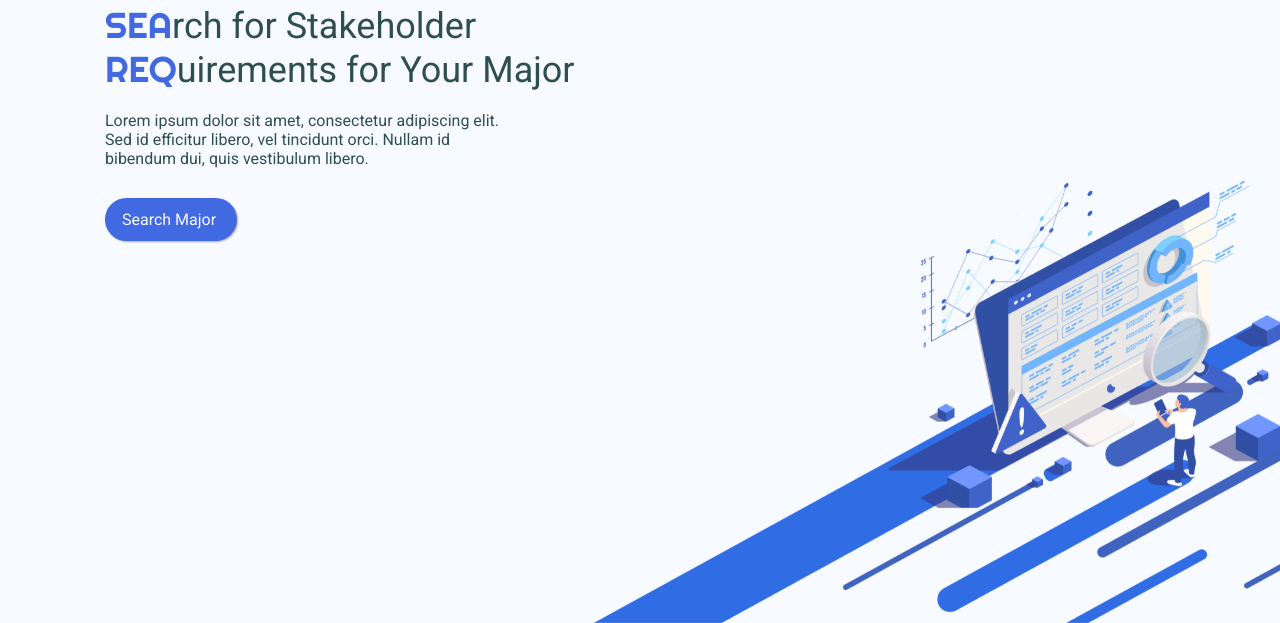
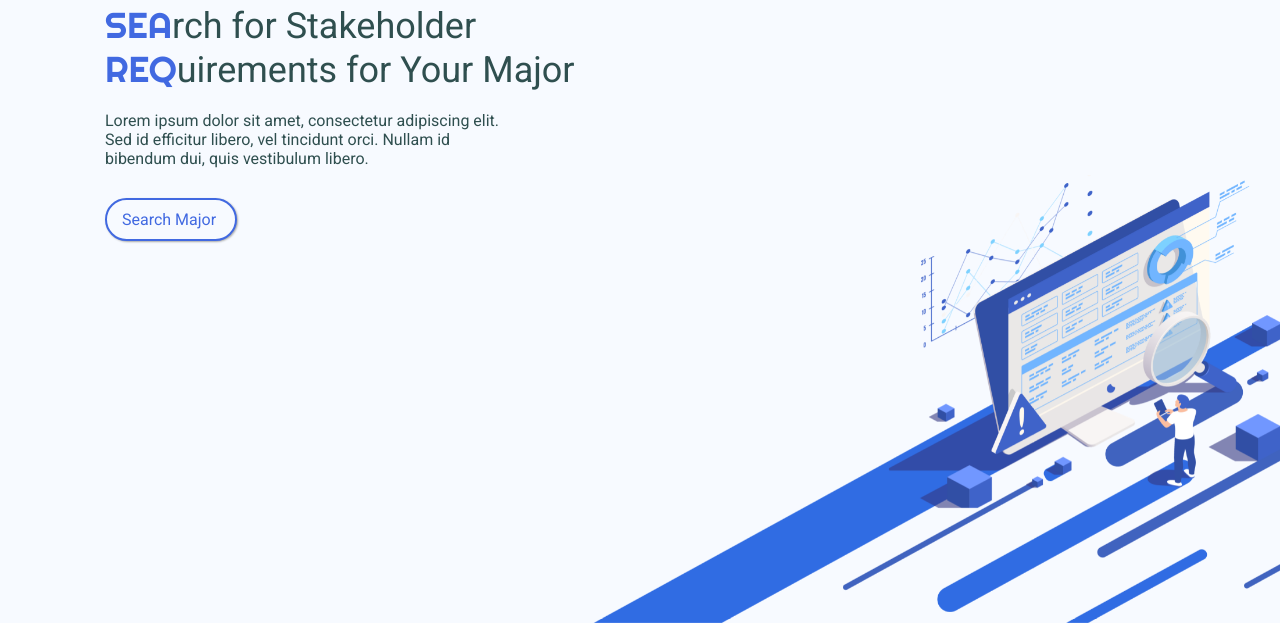
Before and after one commit to AgileRE-2023/stakeholder-requirement-retriever, a Django app: page / in a window 1280 px wide, with the pointer over the restyled element. Shown: the part 177-800 px from the top of the page. Run offline with Django 4.2, Linux system fonts and the light colour scheme.

Commit message:
Edit HTML Halaman Search

```diff
--- a/static/css/style.css
+++ b/static/css/style.css
@@ -149,6 +149,11 @@ header .navbar .icon .material-symbols-outlined:hover{
     padding: 10px 15px;
     position: relative;
     z-index: 1;
+}
+
+.home .content .sb-container .search-box:hover{
+    color: var(--blue);
+    background: var(--main-color);
 }
 
 /* .home .content .sb-container .search-box{
```
